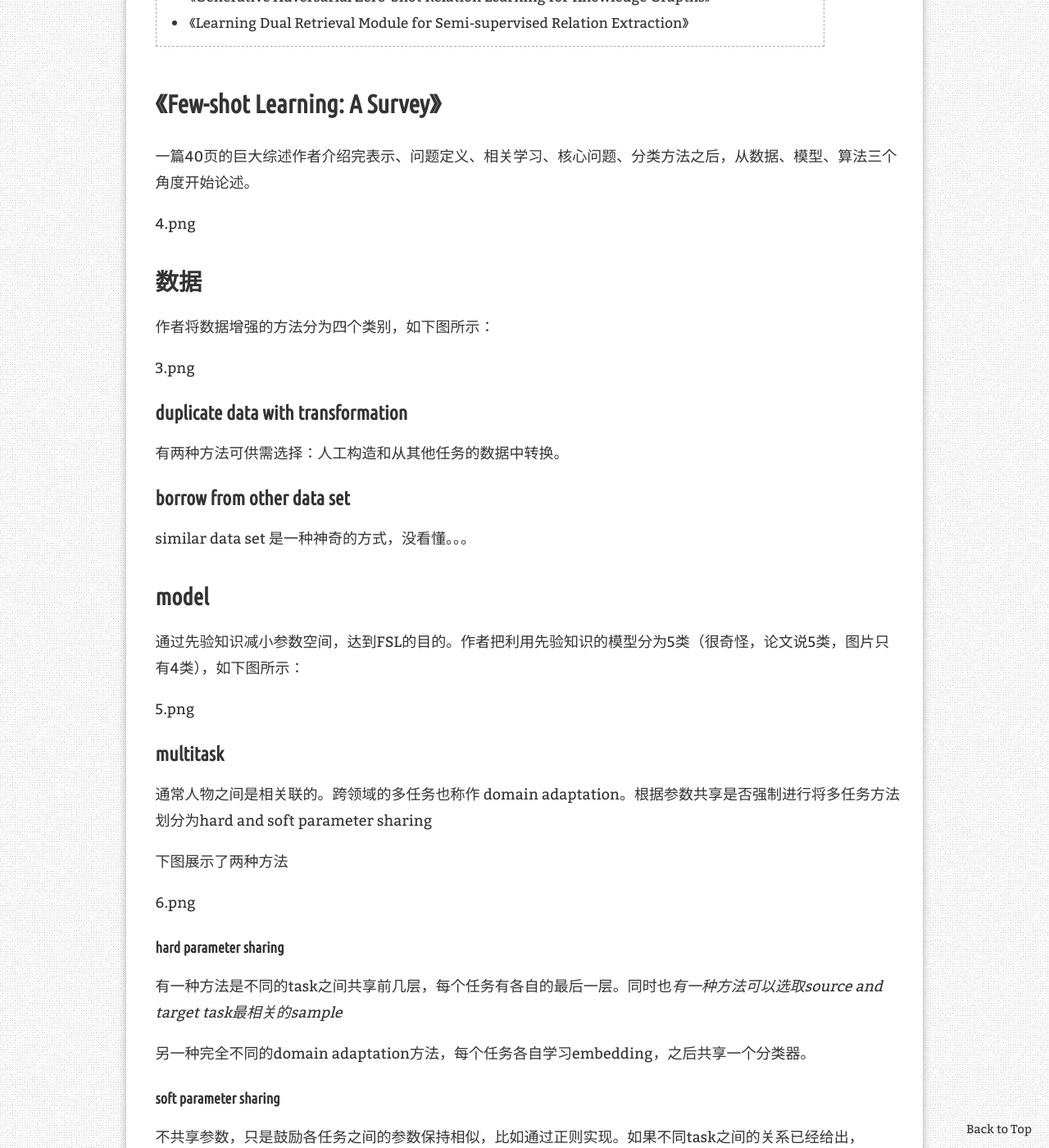
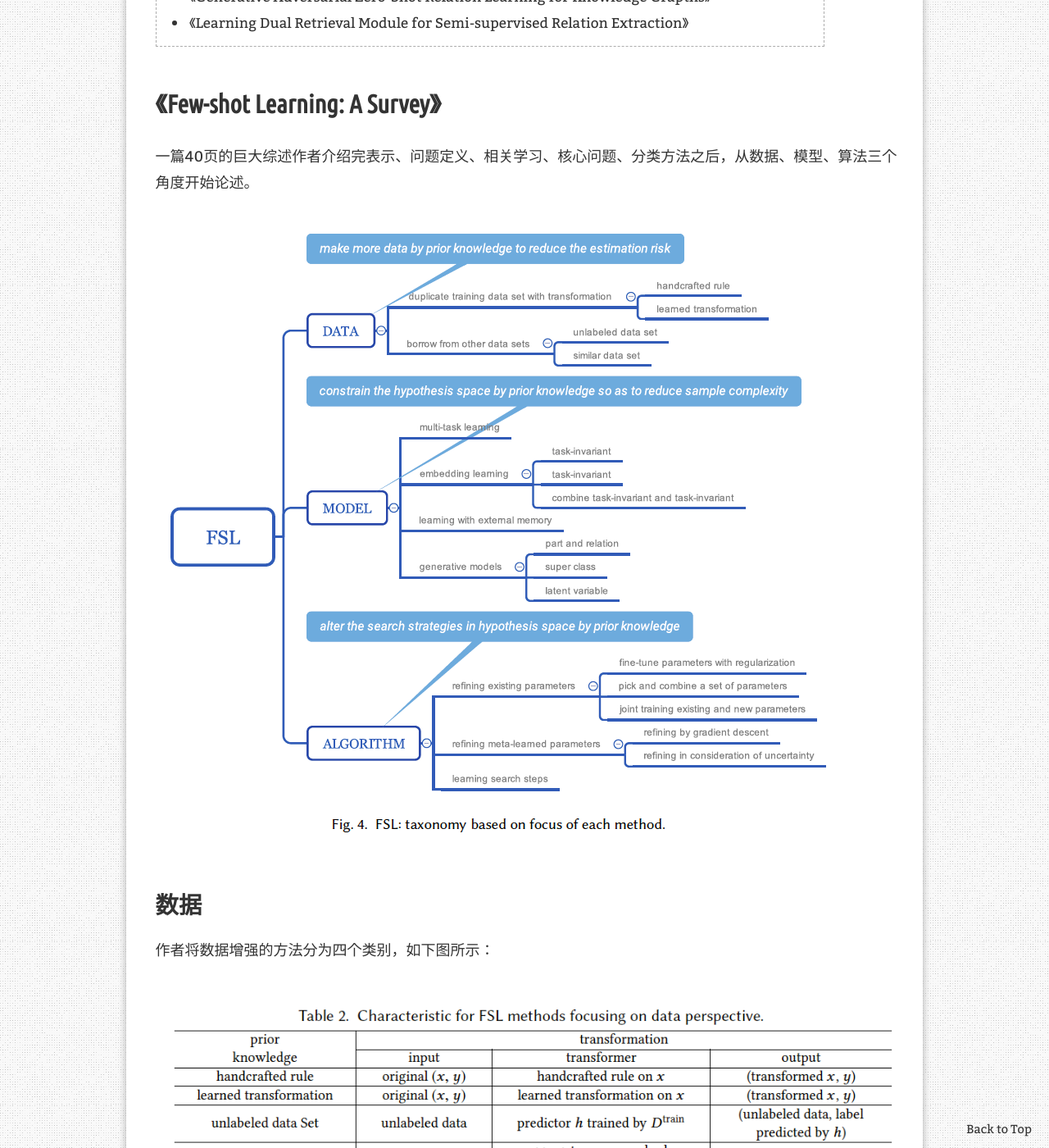
Before and after one commit to programmingduo/blog, a Jekyll site: the page built from _posts/2020-01-20-RE.md, in a window 1280 px wide and 1400 px high, scrolled down 2052 px. Shown: the whole window at 82% size. Built offline with Jekyll 4.4.1, drawn with Linux system fonts in a browser that asks for light colours; nearby versions of some CDN libraries; comment, search, counter and statistics services are not loaded; some of the changed text lies outside the part shown.

Commit message:
pic modified

```diff
--- a/_posts/2020-01-20-RE.md
+++ b/_posts/2020-01-20-RE.md
@@ -15,13 +15,13 @@ redirect_from:
 
 一篇40页的巨大综述作者介绍完表示、问题定义、相关学习、核心问题、分类方法之后，从数据、模型、算法三个角度开始论述。
 
-4.png
+![smiley](\assets\images\usedInBlogs\RE\4.png)
 
 ## 数据
 
 作者将数据增强的方法分为四个类别，如下图所示：
 
-3.png
+![smiley](\assets\images\usedInBlogs\RE\3.png)
 
 ### duplicate data with transformation
 
@@ -35,7 +35,7 @@ similar data set 是一种神奇的方式，没看懂。。。
 
 通过先验知识减小参数空间，达到FSL的目的。作者把利用先验知识的模型分为5类（很奇怪，论文说5类，图片只有4类），如下图所示：
 
-5.png
+![smiley](\assets\images\usedInBlogs\RE\5.png)
 
 ### multitask
 
@@ -43,7 +43,7 @@ similar data set 是一种神奇的方式，没看懂。。。
 
 下图展示了两种方法
 
-6.png
+![smiley](\assets\images\usedInBlogs\RE\6.png)
 
 #### hard parameter sharing
 
@@ -82,7 +82,7 @@ GitHub地址：https://github.com/Cartus/AGGCN_TACRED
 
 ## 结构：
 
-0.png
+![smiley](\assets\images\usedInBlogs\RE\8.png)
 
 The AGGCN model is shown with an example sentence and its dependency tree. It is composed of M identical blocks and each block has three types of layers as shown on the right. Every block takes node embeddings and adjacency matrix that represents the graph as inputs. Then N attention guided adjacency matrices are constructed by using multi-head attention as shown at bottom left. The original dependency tree is transformed into N different fully connected edge-weighted graphs (self-loops are omitted for simpliﬁcation). Numbers near the edges represent the weights in the matrix. Resulting matrices are fed into N separate densely connected layers, generating new representations. Top left shows an example of the densely connected layer, where the number (L) of sub-layers is 3 (L is a hyper-parameter). Each sub-layer concatenates all preceding outputs as the input. Eventually, a linear combination is applied to combine outputs of N densely connected layers into hidden representations.
 
@@ -157,20 +158,24 @@ Mooney, 2007; Mintz et al., 2009)
 对抗的min-max关系如下：
 
 2.png
+![smiley](\assets\images\usedInBlogs\RE\10.png)
 
 ## 解决NOTA问题的方法
 
 基于bert的序列分类模型提出了BERT-PAIR。将测试实例和每一个训练实例连接起来，形成一个pair并视为一个sequence。将这个sequence交给bert的序列分类模型，得到这两个实例表示同一种关系的分数。预测结果的可能性表示为：
 
-3.png
+
+![smiley](\assets\images\usedInBlogs\RE\11.png)
 
 其中，
 
-4.png
+
+![smiley](\assets\images\usedInBlogs\RE\12.png)
 
 而NOTA的分数则表示为下述公式：
 
-5.png
+
+![smiley](\assets\images\usedInBlogs\RE\13.png)
 
 ## 实验
 
@@ -183,7 +188,7 @@ model：GNN / prototypical networks
 
 实验结果如下所示
 
-6.png
+![smiley](\assets\images\usedInBlogs\RE\14.png)
 
 FewRel2.0的测试集中增加了新领域数据，可以更好地表达DA的能力。而1.0则代表机器学习新领域关系抽取所能够达到的理论最佳效果。
 
```
Also changed, not shown: other parts of _posts/2020-01-20-RE.md (+6 -4 lines), _posts/2020-04-16-IE.md (+1 -1 lines), assets/images/usedInBlogs/IE/0.png (renamed from assets/images/usedInBlogs/RE/0.png), assets/images/usedInBlogs/RE/1.png (renamed from assets/images/usedInBlogs/RE/图片1.png), assets/images/usedInBlogs/RE/10.png (renamed from assets/images/usedInBlogs/RE-paper/2.png), assets/images/usedInBlogs/RE/11.png (renamed from assets/images/usedInBlogs/RE-paper/3.png), assets/images/usedInBlogs/RE/12.png (renamed from assets/images/usedInBlogs/RE-paper/4.png), assets/images/usedInBlogs/RE/13.png (renamed from assets/images/usedInBlogs/RE-paper/5.png), assets/images/usedInBlogs/RE/14.png (renamed from assets/images/usedInBlogs/RE-paper/6.png), assets/images/usedInBlogs/RE/2.png (renamed from assets/images/usedInBlogs/RE/图片2.png), assets/images/usedInBlogs/RE/7.png (added), assets/images/usedInBlogs/RE/8.png (renamed from assets/images/usedInBlogs/RE-paper/0.png), assets/images/usedInBlogs/RE/9.png (renamed from assets/images/usedInBlogs/RE-paper/1.png).
